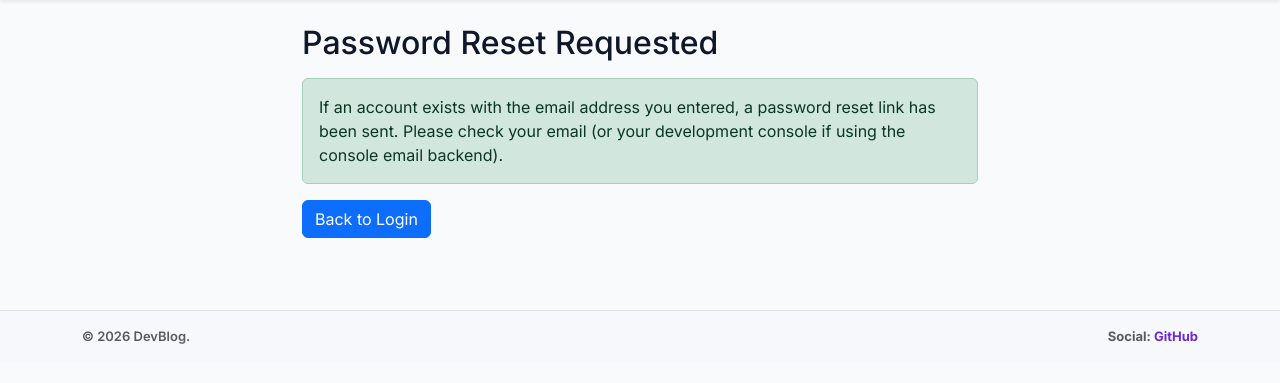
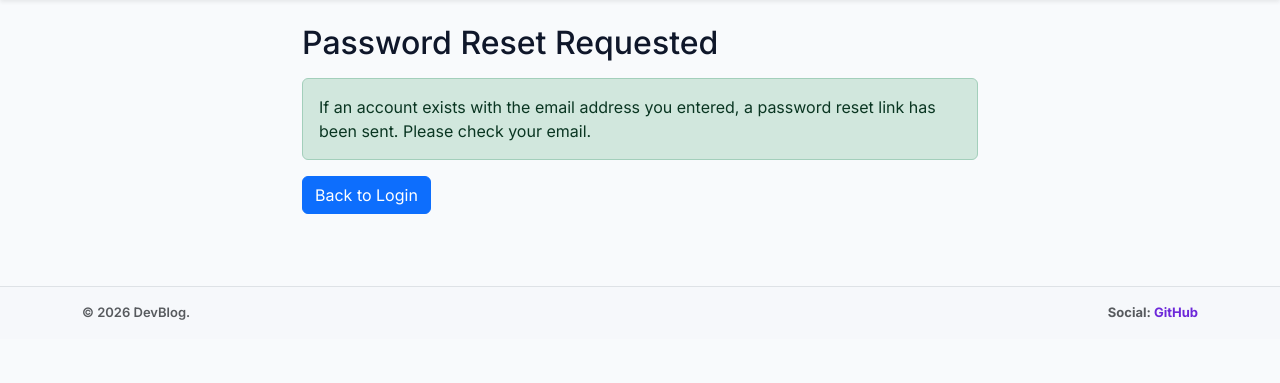
Before and after one commit to Ananthux2004/Django-Blog-project, a Django app: template blogproject/accounts/templates/accounts/password_reset_done.html in a window 1280 px wide. Shown: the part 63-446 px from the top of the page. Run offline with Django 5.2, Linux system fonts and the light colour scheme; the template is opened without the code that fills it, so the values that code supplies are empty.

Commit message:
fixed password reset

```diff
--- a/blogproject/accounts/templates/accounts/password_reset_done.html
+++ b/blogproject/accounts/templates/accounts/password_reset_done.html
@@ -14,8 +14,7 @@ Password Reset Requested
         If an account exists with the email address you entered,
         a password reset link has been sent.
 
-        Please check your email (or your development console if using the
-        console email backend).
+        Please check your email.
     </div>
 
     <a href="{% url 'accounts:login' %}" class="btn btn-primary">
```
